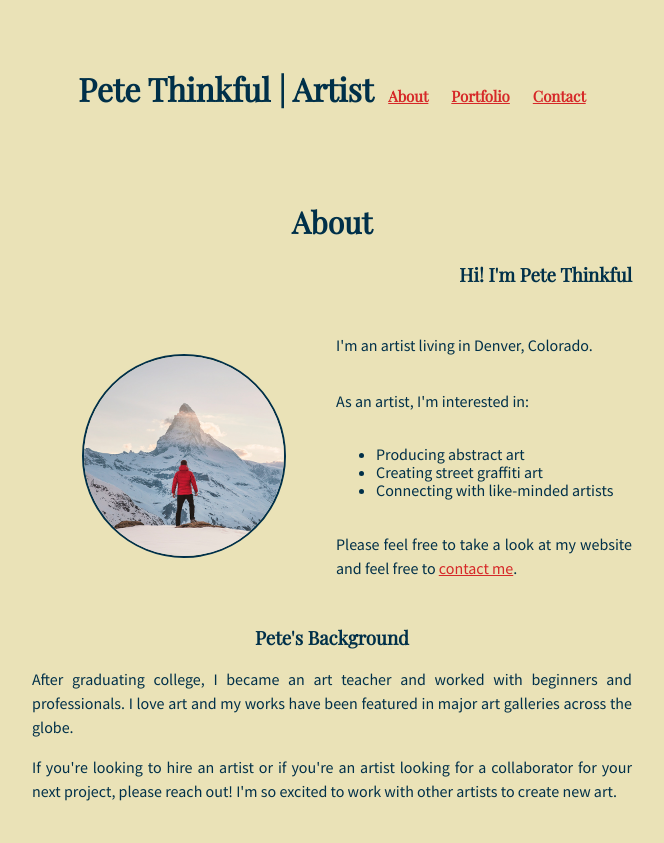
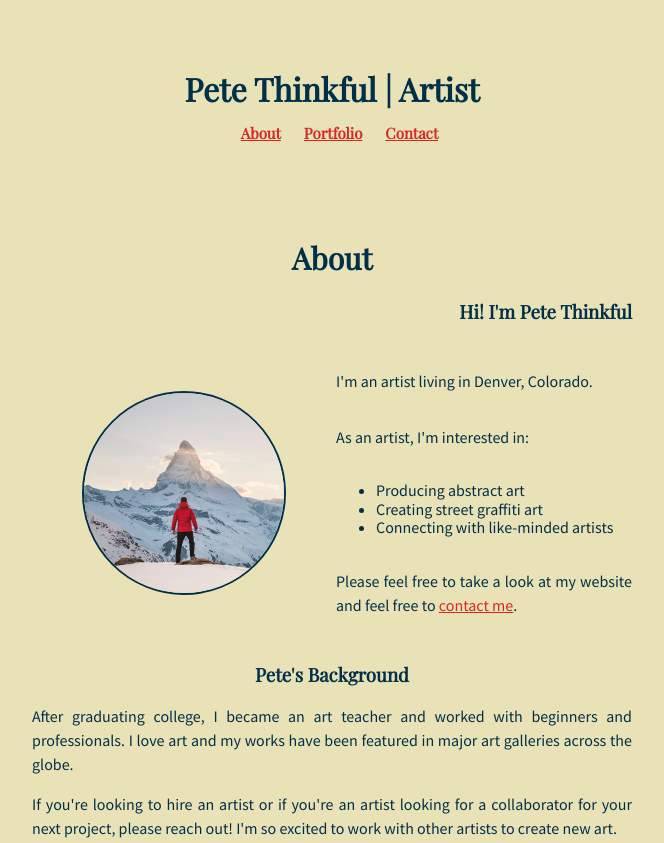
Before and after one commit to ekane-ebah/new-pete-thinkful-portfolio, a plain HTML site: page index.html in a window 1280 px wide. Shown: the top 843 px of the page, without its empty margins (308-972 px from the left). Drawn offline with nearby package versions, Linux system fonts and the light colour scheme.

Commit message:
Update header in html

```diff
--- a/index.html
+++ b/index.html
@@ -14,8 +14,8 @@
   <body>
     <!-- Header section -->
     <header>
-      <div>
-        <h1 class="navigate">Pete Thinkful | Artist<nav>
+      <div class="navigate">
+        <h1 >Pete Thinkful | Artist<nav>
           <a href="#about">About</a>
           <a href="#portfolio">Portfolio</a>
           <a href="#contact">Contact</a>
```
